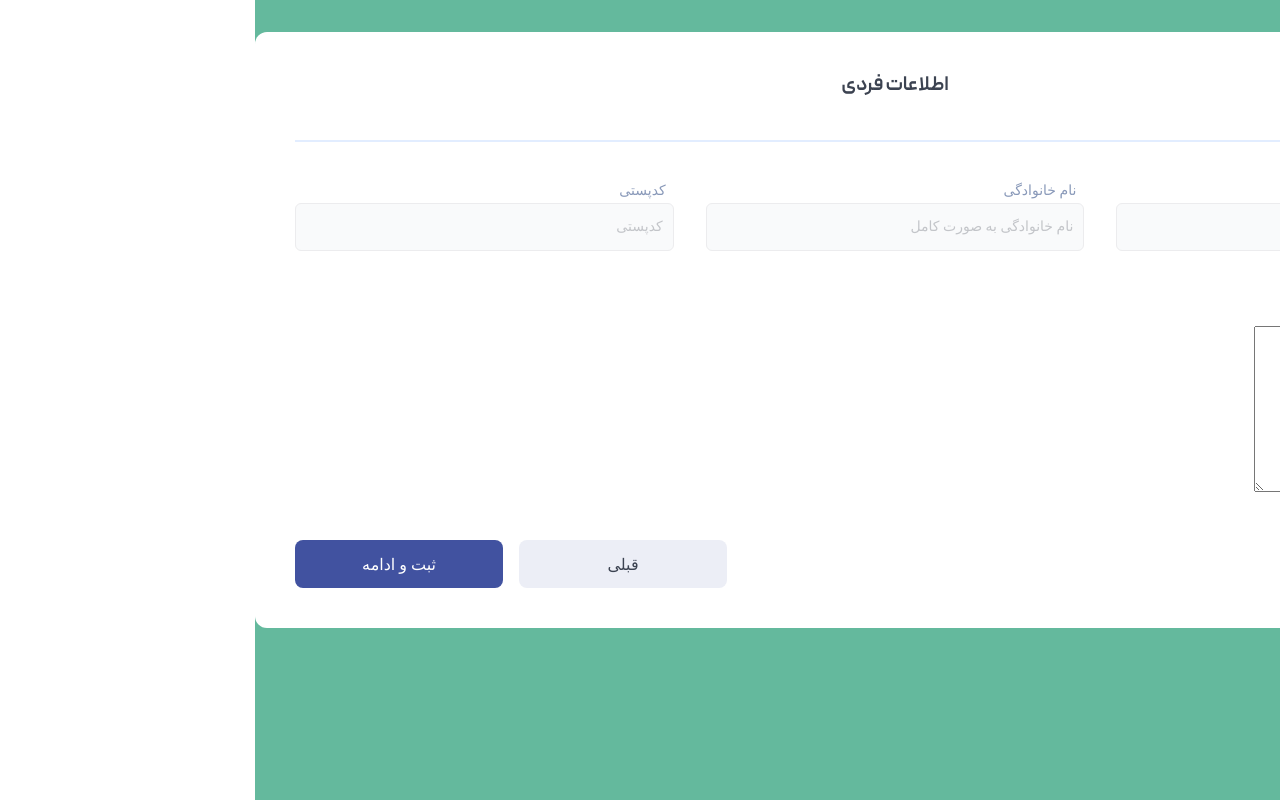
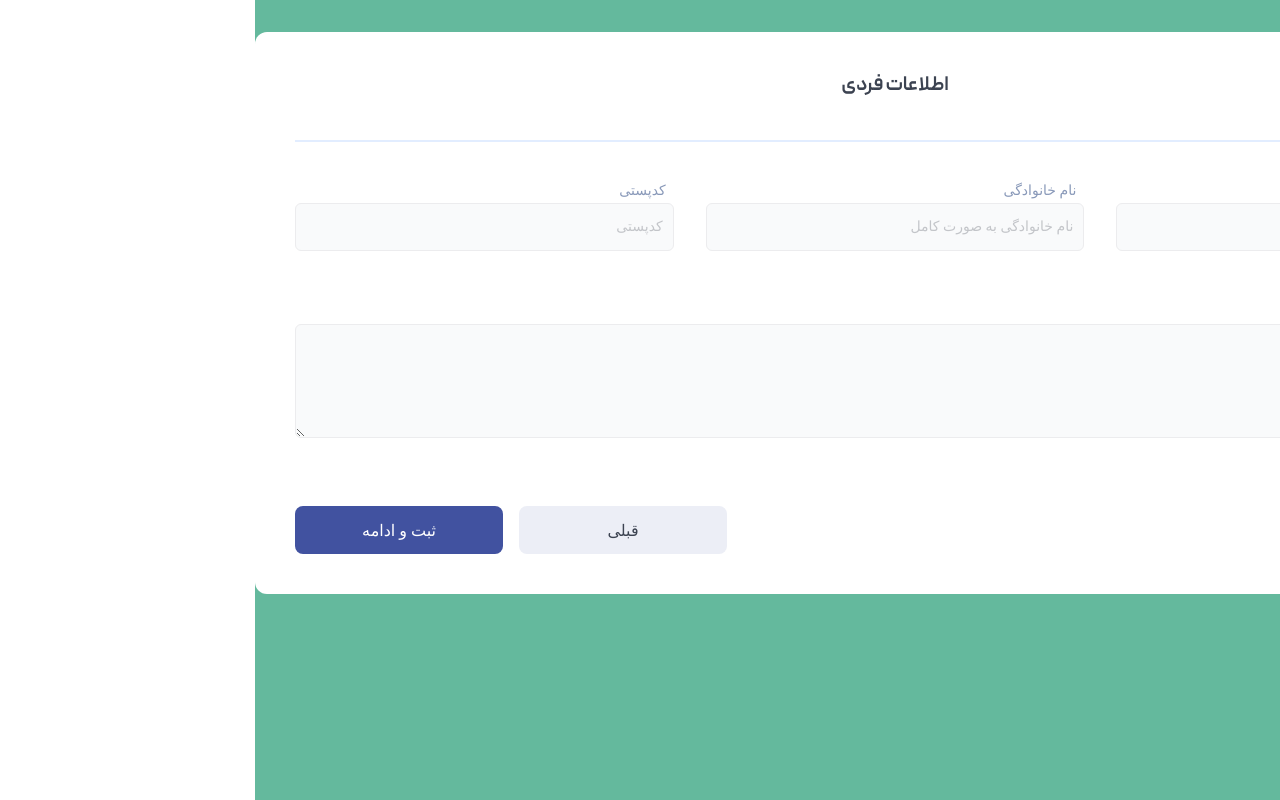
Before and after one commit to vahidefarzane/Part-bank-app, a Vue app: page / in a window 1280 px wide. Built offline with nearby package versions, Linux system fonts and the light colour scheme; a web font is replaced by a local one.

Commit message:
feat: add textarea component to form

```diff
--- a/src/components/common/base-button.vue
+++ b/src/components/common/base-button.vue
@@ -13,6 +13,9 @@ const props = defineProps({
   submitting: {
     type: Boolean,
     default: false
+  },
+  type: {
+    type: String
   }
 })
 
@@ -26,6 +29,7 @@ const handleClick = (event) => {
 </script>
 <template>
   <button
+    :type="type"
     :class="['button', { 'is-loading': loading, 'is-disabled': disabled }]"
     @click="handleClick"
     :disabled="disabled || loading"
@@ -47,20 +51,18 @@ const handleClick = (event) => {
 
 <style lang="scss" scoped>
 .button {
-  @include flex-box(row,center,center,0.75rem);
+  @include flex-box(row, center, center, 0.75rem);
   &__loading {
-    @include flex-box(row, center, center,0.25rem);
+    @include flex-box(row, center, center, 0.25rem);
   }
 }
-.primary{
+.primary {
   background-color: var(--primary-500);
   color: var(--color-white);
-
 }
-.secondary{
+.secondary {
   background-color: var(--primary-50);
-  color : var(--black-500)
-
+  color: var(--black-500);
 }
 .is-loading {
   cursor: wait;
--- a/src/components/view/base-textarea.vue
+++ b/src/components/view/base-textarea.vue
@@ -1,33 +1,72 @@
 <script setup>
 import { defineProps } from 'vue'
+import { useField } from 'vee-validate'
 
-defineProps({
+const props = defineProps({
   name: {
     type: String
   },
   label: {
     type: String,
-    default: 'آدرس'
+    requaired: true
+  },
+  placeholder: {
+    type: String
+  },
+  labelStyle: {
+    type: String
+  },
+  textareaStyle: {
+    type: String
+  },
+  rows: {
+    type: Number,
+    default: 10
   }
 })
+
+const { value, errorMessage, meta } = useField(props.name)
 </script>
 
 <template>
   <div class="textarea">
-    <label class="textarea__label" :for="name">{{ label }}</label>
-    <textarea class="textarea__field" :name="name" :id="name" cols="30" rows="10"></textarea>
+    <label class="textarea__label" :class="labelStyle" :for="name">{{ label }}</label>
+    <textarea
+      v-model="value"
+      :placeholder="placeholder"
+      class="textarea__field"
+      :class="[textareaStyle, { field_error: errorMessage, valid: meta.valid }]"
+      :name="name"
+      :id="name"
+      :rows="rows"
+    ></textarea>
+    <span class="error-msg" :class="errorMessage ? 'error_message' : ''">{{ errorMessage }}</span>
+
   </div>
 </template>
 
 <style lang="scss">
 .textarea {
   @include flex-box(column, center, flex-start, 0.25rem);
-
   &__label {
     padding: 0 0.5rem;
   }
   &__field {
     width: 100%;
+    padding: 0.5rem;
   }
 }
+.field_error {
+  border: 1px solid red !important;
+}
+.valid {
+  border: 1px solid green !important;
+}
+.error_message {
+  color: red;
+}
+.error-msg {
+  height: 1rem;
+  font-size: 14px;
+}
 </style>
--- a/src/pages/create-deposit-account-page.vue
+++ b/src/pages/create-deposit-account-page.vue
@@ -55,10 +55,18 @@ const submit = (values) => {
           </BaseInput>
         </div>
         <div class="deposit-form__group">
-          <BaseTextarea/>
+          <BaseTextarea
+            name="address"
+            label="محل سکونت"
+            placeholder="آدرس محل سکونت"
+            class="deposit-form__textarea-field"
+            labelStyle="deposit-form__label"
+            textareaStyle="deposit-form__textarea"
+            rows="6"
+          />
         </div>
         <div class="deposit-form__nav">
-          <baseButton class="deposit-form__nav-btn secondary">قبلی</baseButton>
+          <baseButton type="submit" class="deposit-form__nav-btn secondary">قبلی</baseButton>
           <baseButton class="deposit-form__nav-btn primary">ثبت و ادامه</baseButton>
         </div>
       </Form>
@@ -79,6 +87,20 @@ const submit = (values) => {
     width: 25rem;
     flex: 1;
   }
+  &__textarea-field {
+    flex: 1;
+  }
+  &__textarea {
+    background: var(--secondary-300);
+    border: 1px solid var(--black-50) ;
+    border-radius: 0.375rem;
+    flex: 1;
+    ::placeholder {
+      color: var(--black-100);
+      font-size: 0.875rem;
+    }
+  }
+
   &__label {
     @include font-style(0.875rem, 500);
     color: var(--secondary-200);
```
